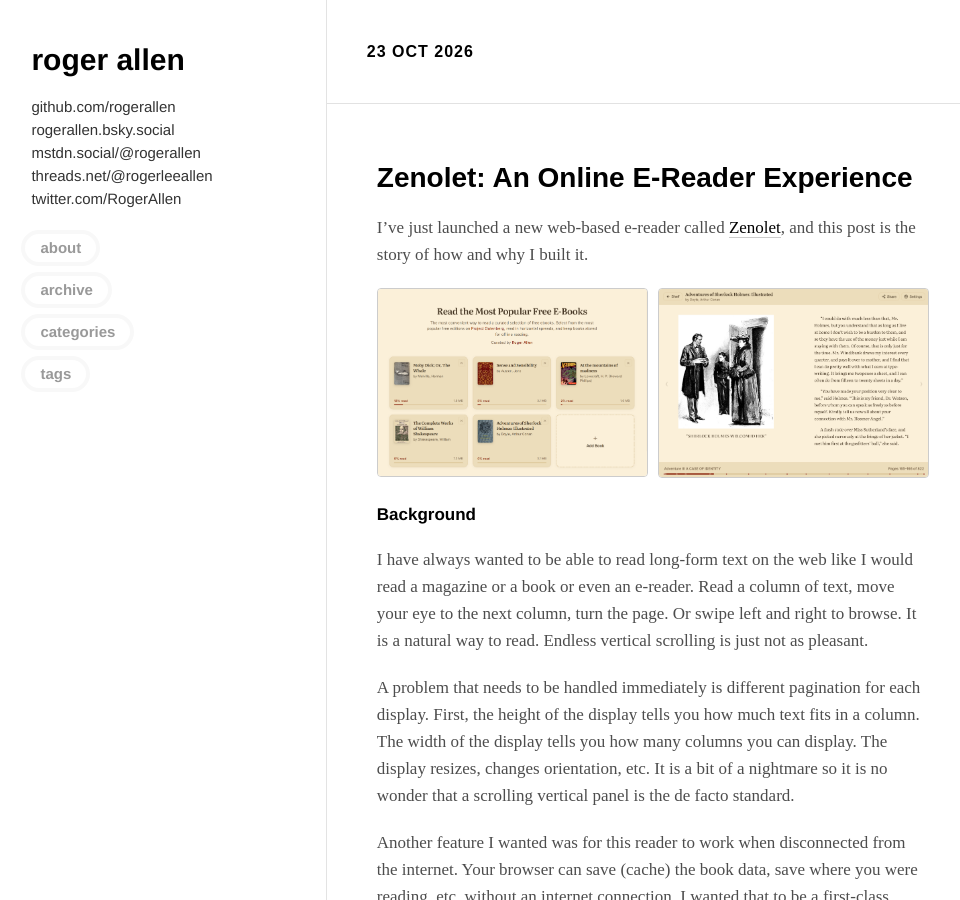
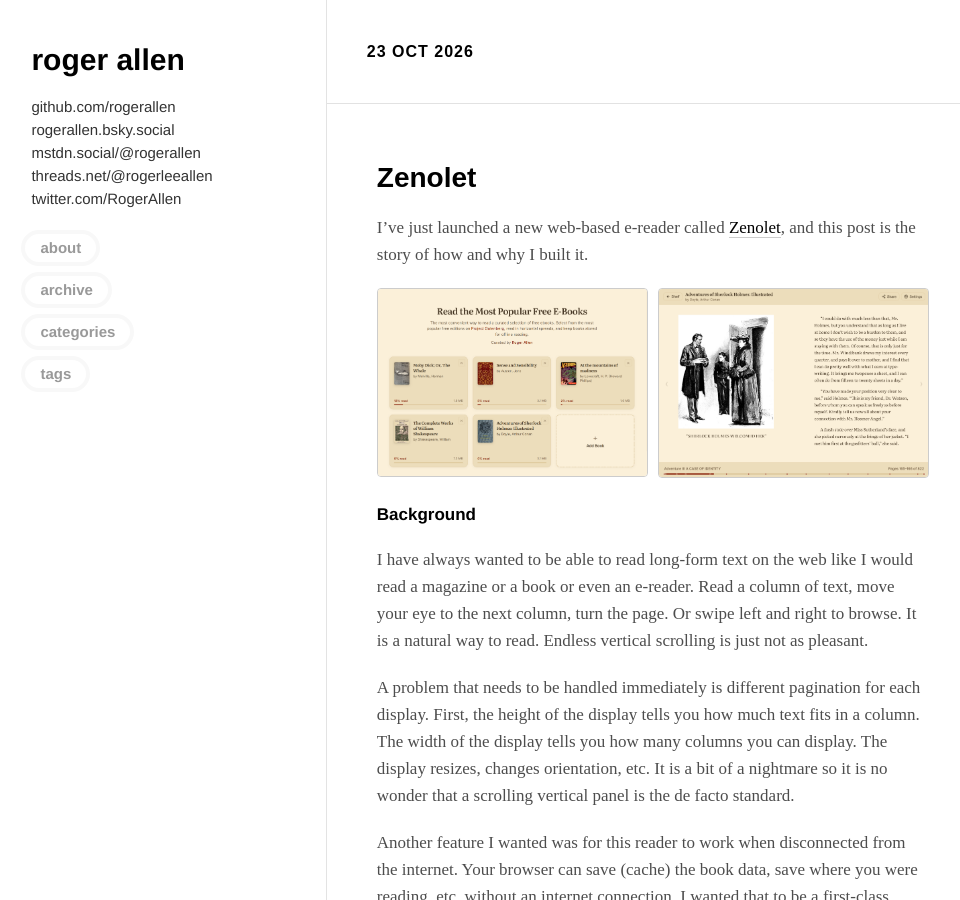
Before and after one commit to rogerallen/rogerallen.github.com, a Jekyll site: the page built from _posts/2026-10-23-zenolet.md, in a window 1280 px wide and 900 px high. Shown: the whole window, without its empty margins (7-967 px from the left). Built offline with Jekyll 4.4.1, drawn with Linux system fonts in a browser that asks for light colours.

Commit message:
tweak title

```diff
--- a/_posts/2026-10-23-zenolet.md
+++ b/_posts/2026-10-23-zenolet.md
@@ -1,6 +1,6 @@
 ---
 layout: post
-title: "Zenolet: An Online E-Reader Experience"
+title: "Zenolet"
 description: "How & Why I created Zenolet."
 category: webtool
 tags: [webtool, ereader, node, typescript]
```
